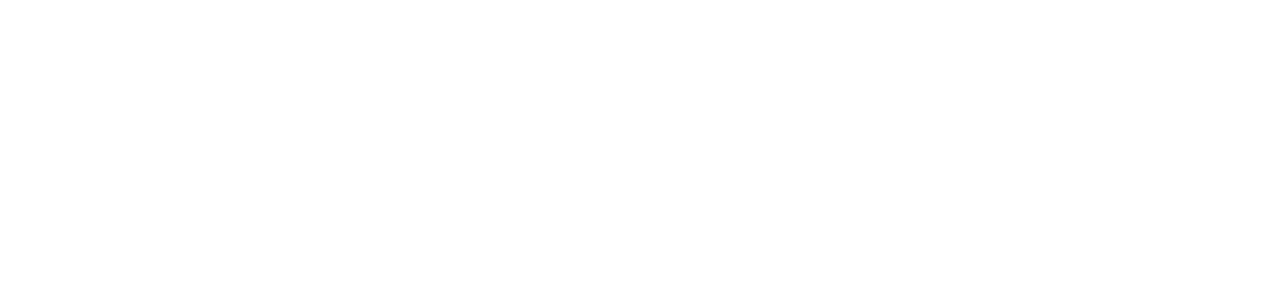
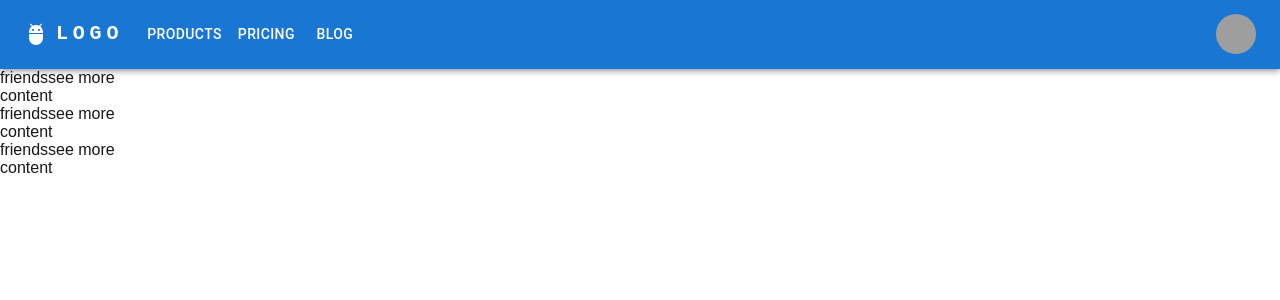
Before and after one commit to Co-Impact/mashback-app-monorepo, a Next.js app in the folder apps/mashbak-app/: page / in a window 1280 px wide. Shown: the top 300 px of the page. Built offline with nearby package versions, Linux system fonts and the light colour scheme; grey boxes are pictures that could not be loaded.

Commit message:
chore: init CICD pipeline

```diff
--- a/apps/mashbak-app/package.json
+++ b/apps/mashbak-app/package.json
@@ -9,7 +9,12 @@
     "lint": "next lint"
   },
   "dependencies": {
+    "@emotion/react": "^11.13.5",
+    "@emotion/styled": "^11.13.5",
+    "@mui/icons-material": "^6.1.9",
     "@mui/material": "^6.1.9",
+    "@typescript-eslint/eslint-plugin": "^8.16.0",
+    "@typescript-eslint/parser": "^8.16.0",
     "next": "15.0.3",
     "react": "19.0.0-rc-66855b96-20241106",
     "react-dom": "19.0.0-rc-66855b96-20241106",
--- a/apps/mashbak-app/src/app/globals.css
+++ b/apps/mashbak-app/src/app/globals.css
@@ -38,5 +38,6 @@
 @media (prefers-color-scheme: dark) {
   html {
     color-scheme: dark;
+    overscroll-behavior: none;
   }
 }
--- a/apps/mashbak-app/src/app/page.tsx
+++ b/apps/mashbak-app/src/app/page.tsx
@@ -1,5 +1,4 @@
-'use client'
-import styles from "./page.module.css";
+"use client";
 
 // function urlBase64ToUint8Array(base64String: string) {
 //     const padding = '='.repeat((4 - (base64String.length % 4)) % 4)
@@ -92,15 +91,24 @@
 //         </div>
 //     )
 // }
+import { HomeCard } from "@/components/Card/HomeCard";
+import { Navbar } from "@/components/NavBar/Navbar";
+
 export default function Home() {
+  const cards = [
+    { label: "friends", path: "", content: "" },
+    { label: "friends", path: "", content: "" },
+    { label: "friends", path: "", content: "" },
+  ];
   return (
-    <div className={styles.page}>
-      <main className={styles.main}>
-
+    <>
+      <Navbar />
+      <main>
+        {cards.map(({ label, path }, index) => (
+          <HomeCard key={index} path={path} label={label} />
+        ))}
       </main>
-      <footer className={styles.footer}>
-
-      </footer>
-    </div>
+      <footer></footer>
+    </>
   );
 }
--- a/apps/mashbak-app/src/components/Card/HomeCard.tsx
+++ b/apps/mashbak-app/src/components/Card/HomeCard.tsx
@@ -1,12 +1,19 @@
-import {FC} from "react";
-import {Box} from "@mui/material";
+import { FC } from "react";
+import { Box } from "@mui/material";
+import Link from "next/link";
 
 interface Props {
-    label: string
+  label: string;
+  path: string;
 }
-export const HomeCard: FC<Props> = ({label}) => {
-return(
+export const HomeCard: FC<Props> = ({ label, path }) => {
+  return (
     <Box>
+      <Box>
         <label>{label}</label>
-</Box>
-)}
+        <Link href={path}>see more</Link>
+      </Box>
+      <Box>content</Box>
+    </Box>
+  );
+};
--- /dev/null
+++ b/apps/mashbak-app/src/components/NavBar/Navbar.tsx
@@ -0,0 +1,161 @@
+import { FC, MouseEvent, useState } from "react";
+import {
+  AppBar,
+  Avatar,
+  Box,
+  Button,
+  Container,
+  IconButton,
+  Menu,
+  MenuItem,
+  Toolbar,
+  Tooltip,
+  Typography,
+} from "@mui/material";
+import AdbIcon from "@mui/icons-material/Adb";
+import MenuIcon from "@mui/icons-material/Menu";
+
+export const Navbar: FC = () => {
+  const pages = ["Products", "Pricing", "Blog"];
+  const settings = ["Profile", "Account", "Dashboard", "Logout"];
+  const [anchorElNav, setAnchorElNav] = useState<null | HTMLElement>(null);
+  const [anchorElUser, setAnchorElUser] = useState<null | HTMLElement>(null);
+
+  const handleOpenNavMenu = (event: MouseEvent<HTMLElement>) => {
+    setAnchorElNav(event.currentTarget);
+  };
+  const handleOpenUserMenu = (event: MouseEvent<HTMLElement>) => {
+    setAnchorElUser(event.currentTarget);
+  };
+
+  const handleCloseNavMenu = () => {
+    setAnchorElNav(null);
+  };
+
+  const handleCloseUserMenu = () => {
+    setAnchorElUser(null);
+  };
+
+  return (
+    <AppBar position="static">
+      <Container maxWidth="xl">
+        <Toolbar disableGutters>
+          <AdbIcon sx={{ display: { xs: "none", md: "flex" }, mr: 1 }} />
+          <Typography
+            variant="h6"
+            noWrap
+            component="a"
+            href="#app-bar-with-responsive-menu"
+            sx={{
+              mr: 2,
+              display: { xs: "none", md: "flex" },
+              fontFamily: "monospace",
+              fontWeight: 700,
+              letterSpacing: ".3rem",
+              color: "inherit",
+              textDecoration: "none",
+            }}
+          >
+            LOGO
+          </Typography>
+
+          <Box sx={{ flexGrow: 1, display: { xs: "flex", md: "none" } }}>
+            <IconButton
+              size="large"
+              aria-label="account of current user"
+              aria-controls="menu-appbar"
+              aria-haspopup="true"
+              onClick={handleOpenNavMenu}
+              color="inherit"
+            >
+              <MenuIcon />
+            </IconButton>
+            <Menu
+              id="menu-appbar"
+              anchorEl={anchorElNav}
+              anchorOrigin={{
+                vertical: "bottom",
+                horizontal: "left",
+              }}
+              keepMounted
+              transformOrigin={{
+                vertical: "top",
+                horizontal: "left",
+              }}
+              open={Boolean(anchorElNav)}
+              onClose={handleCloseNavMenu}
+              sx={{ display: { xs: "block", md: "none" } }}
+            >
+              {pages.map((page) => (
+                <MenuItem key={page} onClick={handleCloseNavMenu}>
+                  <Typography sx={{ textAlign: "center" }}>{page}</Typography>
+                </MenuItem>
+              ))}
+            </Menu>
+          </Box>
+          <AdbIcon sx={{ display: { xs: "flex", md: "none" }, mr: 1 }} />
+          <Typography
+            variant="h5"
+            noWrap
+            component="a"
+            href="#app-bar-with-responsive-menu"
+            sx={{
+              mr: 2,
+              display: { xs: "flex", md: "none" },
+              flexGrow: 1,
+              fontFamily: "monospace",
+              fontWeight: 700,
+              letterSpacing: ".3rem",
+              color: "inherit",
+              textDecoration: "none",
+            }}
+          >
+            LOGO
+          </Typography>
+          <Box sx={{ flexGrow: 1, display: { xs: "none", md: "flex" } }}>
+            {pages.map((page) => (
+              <Button
+                key={page}
+                onClick={handleCloseNavMenu}
+                sx={{ my: 2, color: "white", display: "block" }}
+              >
+                {page}
+              </Button>
+            ))}
+          </Box>
+          <Box sx={{ flexGrow: 0 }}>
+            <Tooltip title="Open settings">
+              <IconButton onClick={handleOpenUserMenu} sx={{ p: 0 }}>
+                <Avatar alt="Remy Sharp" src="/static/images/avatar/2.jpg" />
+              </IconButton>
+            </Tooltip>
+            <Menu
+              sx={{ mt: "45px" }}
+              id="menu-appbar"
+              anchorEl={anchorElUser}
+              anchorOrigin={{
+                vertical: "top",
+                horizontal: "right",
+              }}
+              keepMounted
+              transformOrigin={{
+                vertical: "top",
+                horizontal: "right",
+              }}
+              open={Boolean(anchorElUser)}
+              onClose={handleCloseUserMenu}
+            >
+              {settings.map((setting) => (
+                <MenuItem key={setting} onClick={handleCloseUserMenu}>
+                  <Typography sx={{ textAlign: "center" }}>
+                    {setting}
+                  </Typography>
+                </MenuItem>
+              ))}
+            </Menu>
+          </Box>
+        </Toolbar>
+      </Container>
+    </AppBar>
+  );
+};
```
Also changed, not shown: apps/mashbak-app/.eslintrc.json, 1 other file (tests, documents, lock files or other folders).
